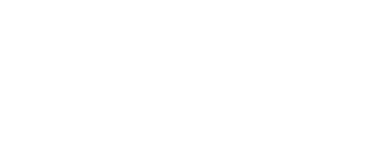
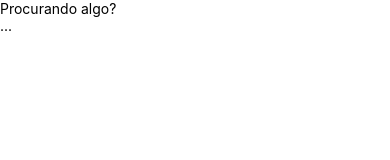
Before and after one commit to jeffers0ndg/meufilme, a React Native app: screen / in a window 390 px wide. Shown: the top 160 px of the page. Built offline with nearby package versions, Linux system fonts and the light colour scheme.

Commit message:
link com lib de icones

```diff
--- a/App.js
+++ b/App.js
@@ -1,41 +1,50 @@
 import React, { useState } from 'react';
-import { View, ScrollView, Text, StyleSheet, Dimensions, ImageBackground } from 'react-native';
+import {
+  View,
+  ScrollView,
+  Text,
+  StyleSheet,
+  Dimensions,
+  ImageBackground,
+  TextInput,
+  TouchableOpacity
+} from 'react-native';
 
-const {width: screenWidth, height: screenHeight} = Dimensions.get('window');
-export default function App(){
+const { width: screenWidth, height: screenHeight } = Dimensions.get('window');
+export default function App() {
   const [lista, setLista] = useState([
     {
-        title:"O Justiceiro",
+      title: "O Justiceiro",
       text: "Após o assassinato de sua família, Frank Castle está traumatizado e sendo caçado. No submundo do crime, ele se tornará aquele conhecido como O Justiceiro",
       release: 2018,
       img: 'https://sujeitoprogramador.com/wp-content/uploads/2020/05/background.jpg'
     },
     {
-        title:"Bad Boys for life",
+      title: "Bad Boys for life",
       text: "Terceiro episódio das histórias dos policiais Burnett (Martin Lawrence) e Lowrey (Will Smith), que devem encontrar e prender os mais perigosos traficantes de drogas da cidade.",
       release: 2020,
       img: 'https://sujeitoprogramador.com/wp-content/uploads/2020/05/badboy.jpg'
     },
     {
-        title:"Viúva Negra",
+      title: "Viúva Negra",
       text: "Em Viúva Negra, após seu nascimento, Natasha Romanoff (Scarlett Johansson) é dada à KGB, que a prepara para se tornar sua agente definitiva.",
       release: 2020,
       img: 'https://sujeitoprogramador.com/wp-content/uploads/2020/05/blackwidow.jpg'
     },
     {
-        title:"Top Gun: MAVERICK",
+      title: "Top Gun: MAVERICK",
       text: "Em Top Gun: Maverick, depois de mais de 30 anos de serviço como um dos principais aviadores da Marinha, o piloto à moda antiga Maverick (Tom Cruise) enfrenta drones e prova que o fator humano ainda é fundamental no mundo contemporâneo das guerras tecnológicas.",
       release: 2020,
       img: 'https://sujeitoprogramador.com/wp-content/uploads/2020/05/topgun.jpeg'
     },
     {
-        title:"BloodShot",
+      title: "BloodShot",
       text: "Bloodshot é um ex-soldado com poderes especiais: o de regeneração e a capacidade de se metamorfosear. ",
       release: 2020,
       img: 'https://sujeitoprogramador.com/wp-content/uploads/2020/05/blood.jpg'
     },
     {
-        title:"Free Guy",
+      title: "Free Guy",
       text: "Um caixa de banco preso a uma entediante rotina tem sua vida virada de cabeça para baixo quando ele descobre que é personagem em um brutalmente realista vídeo game de mundo aberto.",
       release: 2020,
       img: 'https://sujeitoprogramador.com/wp-content/uploads/2020/05/freeguy.jpg'
@@ -44,13 +53,22 @@ export default function App(){
   const [background, setBackgroud] = useState(lista[0].img);
   return (
     <ScrollView style={styles.container}>
-      <View style={{flex:1, height: screenHeight}}>
-         <View style={{...StyleSheet.absoluteFill, backgroundColor: '#000'}}>
+      <View style={{ flex: 1, height: screenHeight }}>
+        <View style={{ ...StyleSheet.absoluteFill, backgroundColor: '#000' }}>
           <ImageBackground
             source={{ uri: background }}
             style={styles.imgBg}
             blurRadius={8}
           >
+            <View style={styles.viewSearch}>
+              <TextInput
+              style={styles.input}
+              placeholder='Procurando algo?'
+              />
+              <TouchableOpacity>
+                <Text>...</Text>
+              </TouchableOpacity>
+            </View>
 
           </ImageBackground>
         </View>
@@ -59,7 +77,7 @@ export default function App(){
   );
 }
 
-const styles = StyleSheet.create( {
+const styles = StyleSheet.create({
   container: {
     flex: 1,
   },
--- a/package.json
+++ b/package.json
@@ -11,7 +11,8 @@
   },
   "dependencies": {
     "react": "16.13.1",
-    "react-native": "0.63.1"
+    "react-native": "0.63.1",
+    "react-native-vector-icons": "^7.0.0"
   },
   "devDependencies": {
     "@babel/core": "^7.8.4",
```
Also changed, not shown: 23 other files (tests, documents, lock files or other folders). Lines whose indentation alone changed are shown as unchanged.
